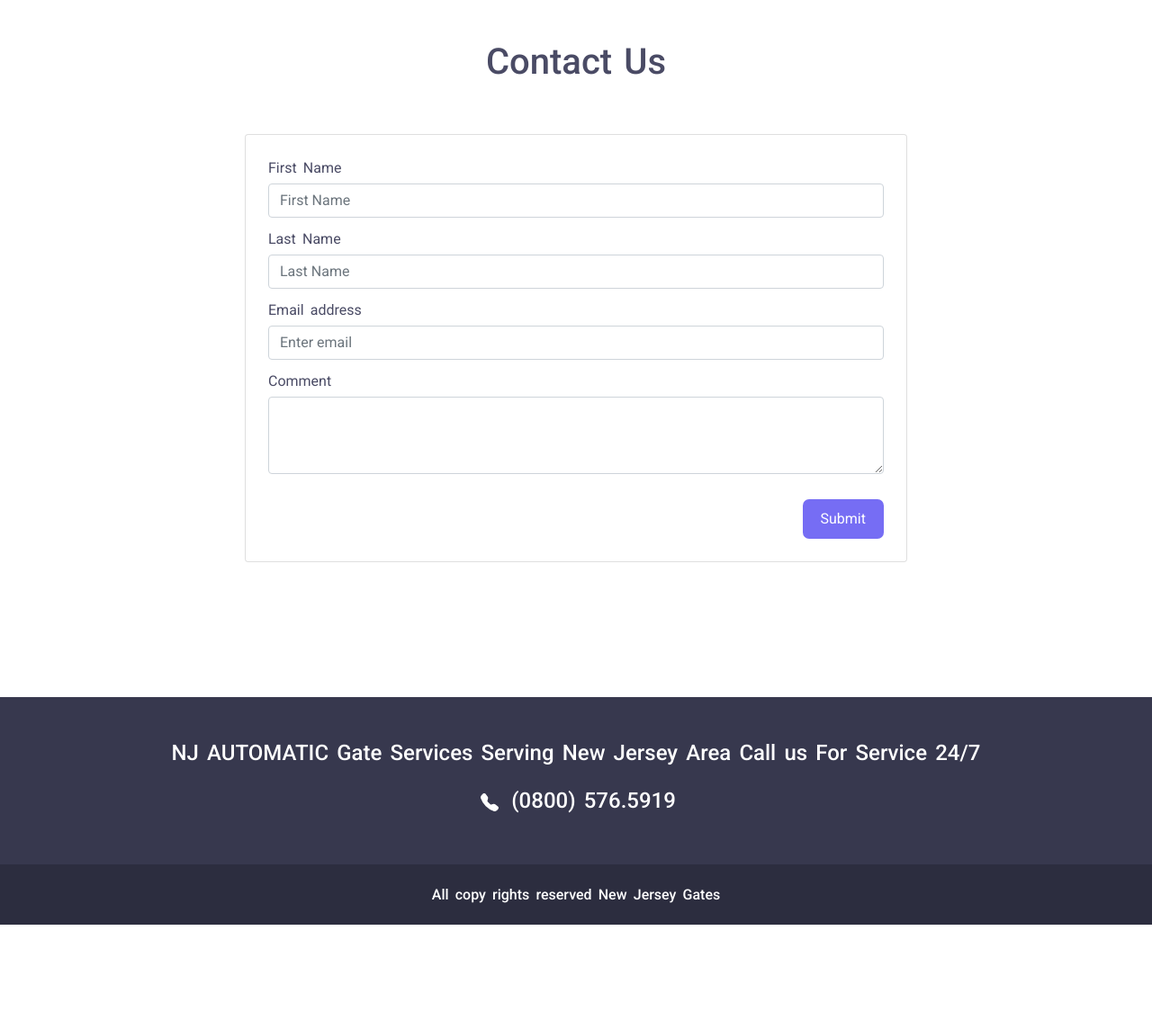
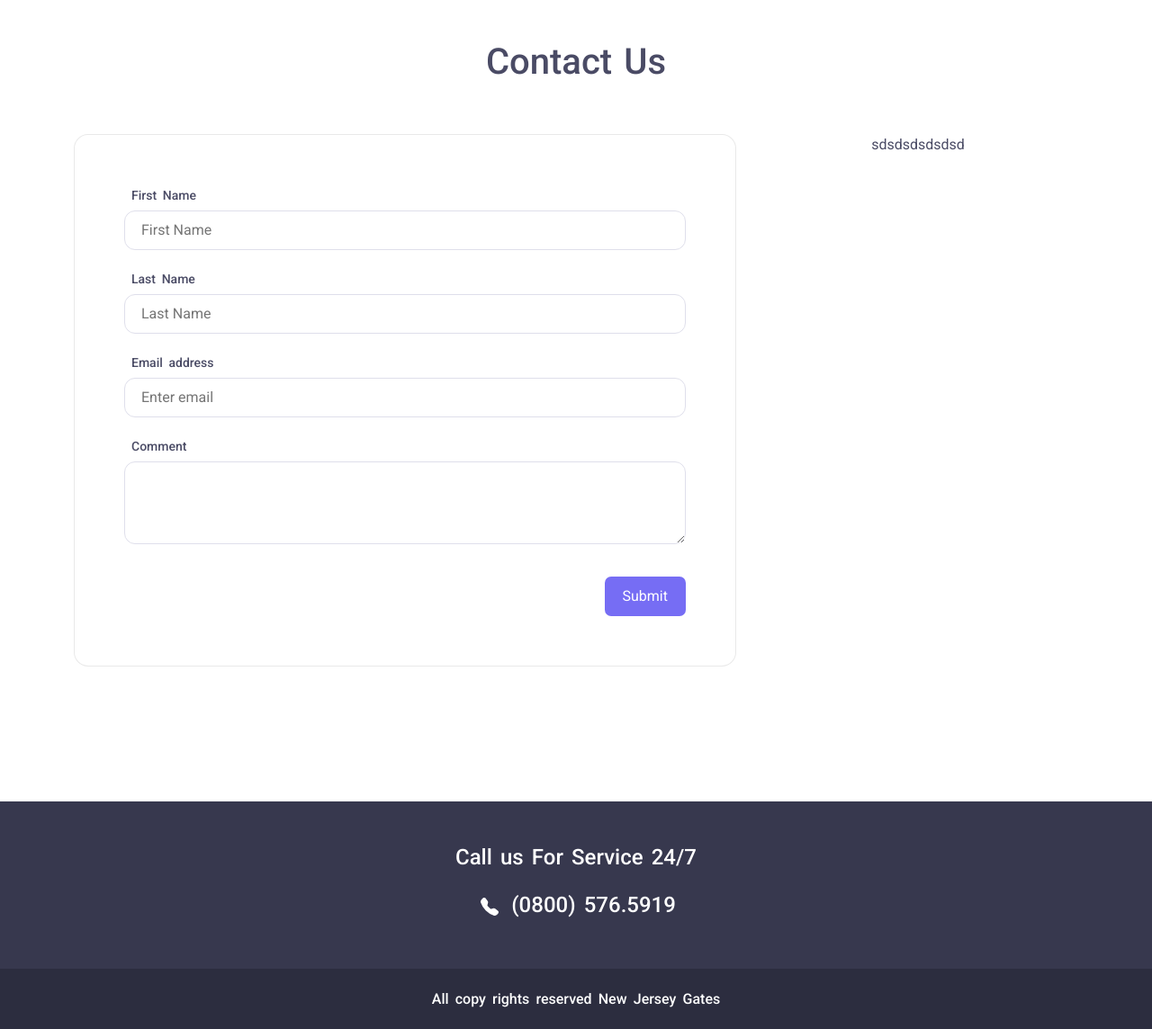
Before and after one commit to awaisprojects/newJerseyGate, a PHP site: page /contact.html in a window 1280 px wide. Shown: the part 721-1865 px from the top of the page at 90% size. Before the commit the page ends 1749 px from the top, so only its background shows below. Run offline with PHP 8.4, Linux system fonts and the light colour scheme.

Commit message:
In this section complete contact page form

```diff
--- a/assets/css/style.css
+++ b/assets/css/style.css
@@ -2,6 +2,11 @@ body {
   font-family: "Roboto", sans-serif;
   font-size: 1rem;
   word-spacing: 0.2rem;
+}
+body .shapeCurve {
+  position: absolute;
+  bottom: 0px;
+  width: 100%;
 }
 body .primaryBtn {
   outline: none;
@@ -54,11 +59,6 @@ body #mainContainer #contenContainer .primaryBtn:hover {
   background-color: #fff;
   color: #766df4;
   border: 1px solid #766df4;
-}
-body #mainContainer #contenContainer .shapeCurve {
-  position: absolute;
-  bottom: 0px;
-  width: 100%;
 }
 body #mainContainer #contentContainerCover {
   margin-top: -140px;
@@ -165,6 +165,7 @@ body #mainContainer #bannerContainer {
   height: 500px;
   background-position: center;
   background-attachment: fixed;
+  position: relative;
 }
 body #mainContainer #contentContainer {
   background-color: #f7f7f7;
@@ -221,11 +222,32 @@ body #mainContainer #contectContainer {
   margin-bottom: 150px;
 }
 body #mainContainer #contectContainer .card {
-  padding: 25px;
+  padding: 55px;
+  display: flex;
+  flex-direction: column;
+  min-width: 0;
+  background-color: #fff;
+  background-clip: border-box;
+  border: 1px solid rgba(0, 0, 0, 0.085);
+  border-radius: 1rem;
 }
 body #mainContainer #contectContainer .card form input,
 body #mainContainer #contectContainer .card form textarea {
-  margin: 5px 0px 12px 0px;
+  outline: none;
+  display: block;
+  width: 100%;
+  padding: 0.5625rem 1.125rem;
+  font-size: 1rem;
+  font-weight: 400;
+  line-height: 1.5;
+  color: #737491;
+  background-color: #fff;
+  background-clip: padding-box;
+  border: 1px solid #dfdfeb;
+  appearance: none;
+  border-radius: 0.75rem;
+  box-shadow: 0 0 0 0 transparent;
+  transition: border-color 0.2s ease-in-out, box-shadow 0.2s ease-in-out;
 }
 body #mainContainer #contectContainer .card form .submitBtn {
   text-align: right;
@@ -241,6 +263,13 @@ body #mainContainer #contectContainer .card form .submitBtn a {
 body #mainContainer #contectContainer .card form .submitBtn a:hover {
   background-color: #595ff1;
 }
+body #mainContainer #contectContainer .card form label {
+  margin-bottom: 0.375rem;
+  font-size: 0.875rem;
+  font-weight: 500;
+  color: #4a4b65;
+  padding-left: 0.5rem;
+}
 body #mainContainer .steel iframe {
   width: 100%;
 }
--- a/assets/css/style.scss
+++ b/assets/css/style.scss
@@ -2,6 +2,11 @@ body {
   font-family: "Roboto", sans-serif;
   font-size: 1rem;
   word-spacing: 0.2rem;
+  .shapeCurve {
+    position: absolute;
+    bottom: 0px;
+    width: 100%;
+  }
 
   .primaryBtn {
     outline: none;
@@ -75,11 +80,6 @@ body {
           color: #766df4;
           border: 1px solid #766df4;
         }
-      }
-      .shapeCurve {
-        position: absolute;
-        bottom: 0px;
-        width: 100%;
       }
     }
     #contentContainerCover {
@@ -196,6 +196,7 @@ body {
       height: 500px;
       background-position: center;
       background-attachment: fixed;
+      position: relative;
     }
     #contentContainer {
       background-color: #f7f7f7;
@@ -256,24 +257,40 @@ body {
       background-attachment: fixed;
     }
 
-    // .chamberlain {
-    //   background-image: url(../images/chamberlainL1.jpg);
-    //   background-attachment: fixed;
-    //   color: #fff;
-    //   background-repeat: no-repeat;
-    //   background-size: cover;
-    //   height: 500px;
-    // }
     // Contact page contectContainer css start
     #contectContainer {
       color: #4a4b65;
       margin-bottom: 150px;
       .card {
-        padding: 25px;
+        padding: 55px;
+
+        display: flex;
+        flex-direction: column;
+        min-width: 0;
+        background-color: #fff;
+        background-clip: border-box;
+        border: 1px solid rgba(0, 0, 0, 0.085);
+        border-radius: 1rem;
+
         form {
           input,
           textarea {
-            margin: 5px 0px 12px 0px;
+            outline: none;
+            display: block;
+            width: 100%;
+            padding: 0.5625rem 1.125rem;
+            font-size: 1rem;
+            font-weight: 400;
+            line-height: 1.5;
+            color: #737491;
+            background-color: #fff;
+            background-clip: padding-box;
+            border: 1px solid #dfdfeb;
+            appearance: none;
+            border-radius: 0.75rem;
+            box-shadow: 0 0 0 0 transparent;
+            transition: border-color 0.2s ease-in-out,
+              box-shadow 0.2s ease-in-out;
           }
           .submitBtn {
             text-align: right;
@@ -290,6 +307,13 @@ body {
               }
             }
           }
+          label {
+            margin-bottom: 0.375rem;
+            font-size: 0.875rem;
+            font-weight: 500;
+            color: #4a4b65;
+            padding-left: 0.5rem;
+          }
         }
       }
     }
--- a/contact.html
+++ b/contact.html
@@ -133,37 +133,27 @@
               <!-- Contact form section start  -->
               <div class="card">
                 <form>
-                  <div class="form-group">
+                  <div class="form-group mb-3 pb-1">
                     <label for="exampleInputEmail1">First Name</label>
-                    <input
-                      type="text"
-                      class="form-control"
-                      placeholder="First Name"
-                    />
+                    <input type="text" placeholder="First Name" />
                   </div>
 
-                  <div class="form-group">
+                  <div class="form-group mb-3 pb-1">
                     <label for="exampleInputPassword1">Last Name</label>
-                    <input
-                      type="text"
-                      class="form-control"
-                      placeholder="Last Name"
-                    />
+                    <input type="text" placeholder="Last Name" />
                   </div>
-                  <div class="form-group">
+                  <div class="form-group mb-3 pb-1">
                     <label for="exampleInputEmail1">Email address</label>
                     <input
                       type="email"
-                      class="form-control"
                       id="exampleInputEmail1"
                       aria-describedby="emailHelp"
                       placeholder="Enter email"
                     />
                   </div>
-                  <div class="form-group">
+                  <div class="form-group mb-3 pb-1">
                     <label for="exampleFormControlTextarea1">Comment</label>
                     <textarea
-                      class="form-control"
                       id="exampleFormControlTextarea1"
                       rows="3"
                     ></textarea>
@@ -185,9 +175,7 @@
 
               <!-- Contact form section end  -->
             </div>
-            <div class="col-lg-5 text-center">
-              <!-- <img src="./assets/images/faac.jpg" alt="" width="100%" /> -->
-            </div>
+            <div class="col-lg-4 text-center">sdsdsdsdsdsd</div>
           </div>
         </div>
       </div>
@@ -198,10 +186,7 @@
         <div class="container">
           <div class="row pt-5 pb-5 text-center">
             <div class="col-lg-12">
-              <h4>
-                NJ AUTOMATIC Gate Services Serving New Jersey Area Call us For
-                Service 24/7
-              </h4>
+              <h4>Call us For Service 24/7</h4>
               <h4 class="mt-4">
                 <svg
                   xmlns="http://www.w3.org/2000/svg"
--- a/hysecurity.html
+++ b/hysecurity.html
@@ -164,10 +164,7 @@
         <div class="container">
           <div class="row pt-5 pb-5 text-center">
             <div class="col-lg-12">
-              <h4>
-                NJ AUTOMATIC Gate Services Serving New Jersey Area Call us For
-                Service 24/7
-              </h4>
+              <h4>Call us For Service 24/7</h4>
               <h4 class="mt-4">
                 <svg
                   xmlns="http://www.w3.org/2000/svg"
--- a/index.html
+++ b/index.html
@@ -605,10 +605,7 @@
         <div class="container">
           <div class="row pt-5 pb-5 text-center">
             <div class="col-lg-12">
-              <h4>
-                NJ AUTOMATIC Gate Services Serving New Jersey Area Call us For
-                Service 24/7
-              </h4>
+              <h4>Call us For Service 24/7</h4>
               <h4 class="mt-4">
                 <svg
                   xmlns="http://www.w3.org/2000/svg"
--- a/liftmaster.html
+++ b/liftmaster.html
@@ -190,10 +190,7 @@
         <div class="container">
           <div class="row pt-5 pb-5 text-center">
             <div class="col-lg-12">
-              <h4>
-                NJ AUTOMATIC Gate Services Serving New Jersey Area Call us For
-                Service 24/7
-              </h4>
+              <h4>Call us For Service 24/7</h4>
               <h4 class="mt-4">
                 <svg
                   xmlns="http://www.w3.org/2000/svg"
--- a/steel.html
+++ b/steel.html
@@ -242,10 +242,7 @@
         <div class="container">
           <div class="row pt-5 pb-5 text-center">
             <div class="col-lg-12">
-              <h4>
-                NJ AUTOMATIC Gate Services Serving New Jersey Area Call us For
-                Service 24/7
-              </h4>
+              <h4>Call us For Service 24/7</h4>
               <h4 class="mt-4">
                 <svg
                   xmlns="http://www.w3.org/2000/svg"
--- a/viking.html
+++ b/viking.html
@@ -235,10 +235,7 @@
         <div class="container">
           <div class="row pt-5 pb-5 text-center">
             <div class="col-lg-12">
-              <h4>
-                NJ AUTOMATIC Gate Services Serving New Jersey Area Call us For
-                Service 24/7
-              </h4>
+              <h4>Call us For Service 24/7</h4>
               <h4 class="mt-4">
                 <svg
                   xmlns="http://www.w3.org/2000/svg"
```
Also changed, not shown: chamberlain.html (+2 -5 lines), faac.html (+9 -4 lines).
